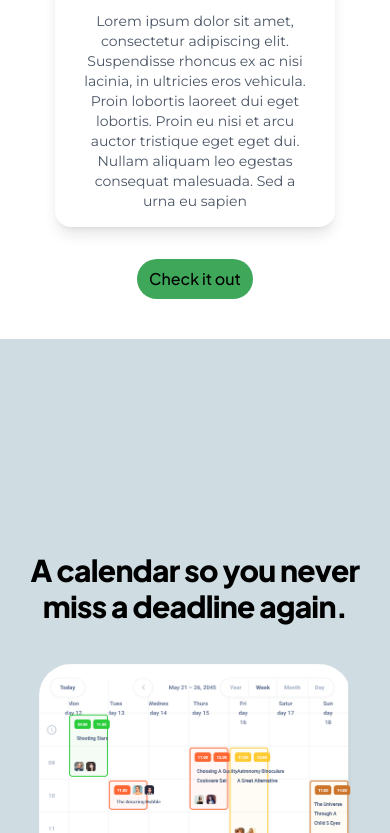
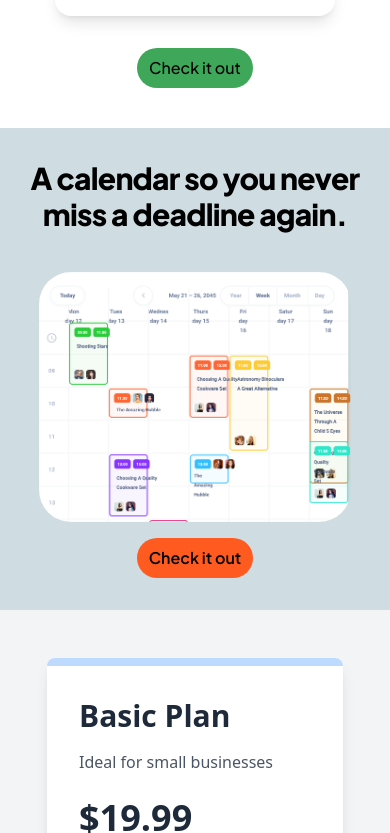
Before and after one commit to Garvey17/Ingenious, a React (Vite) app: page / in a window 390 px wide. Shown: the part 1811-2644 px from the top of the page. Built offline with nearby package versions, Linux system fonts and the light colour scheme.

Commit message:
designchanges

```diff
--- a/src/Pages/Homepage.jsx
+++ b/src/Pages/Homepage.jsx
@@ -89,7 +89,7 @@ const navItems = [
             </div>
         </nav>
 
-        <div className="h-screen bg-white [background:radial-gradient(125%_125%_at_100%_10%,#3FA759_40%,#FAFC98_100%)] flex flex-col justify-center items-center ">
+        <div className="md:h-screen h-[75vh] bg-white [background:radial-gradient(125%_125%_at_100%_10%,#3FA759_40%,#FAFC98_100%)] flex flex-col justify-center items-center ">
             <div className='flex-col flex justify-center items-center gap-2.5'>
                 <div className='flex-col flex justify-center items-center gap-2'>
                     <h1 ref={textItem} className='font-plus-jakarta max-w-2xl mb-4 text-4xl font-extrabold tracking-tight  md:text-5xl text-center md:leading-20 opacity-0'>Unlock faster learning an student efficiency </h1>
@@ -132,7 +132,7 @@ const navItems = [
             <button className='font-plus-jakarta bg-[#3FA759] hover:bg-[#5da970] duration-200 py-2 px-3 font-medium rounded-full cursor-pointer'>Check it out</button>
         </div>
 
-        <div className='md:h-screen h-screen bg-[#CFDCE1] flex flex-col justify-center items-center gap-4 md:gap-9'>
+        <div className='md:h-screen h-auto py-8 bg-[#CFDCE1] flex flex-col justify-center items-center gap-4 md:gap-9'>
             <div className='flex flex-col md:flex-row justify-center items-center gap-6'>
                 <div className='md:w-[35vw] flex flex-col items-center'>
                     <h1 className='font-plus-jakarta max-w-2xl mb-4 text-3xl font-extrabold tracking-tight  md:text-4xl xl:text-5xl  md:leading-20 md:text-left text-center'>A calendar so you never miss a deadline again.</h1>
```
